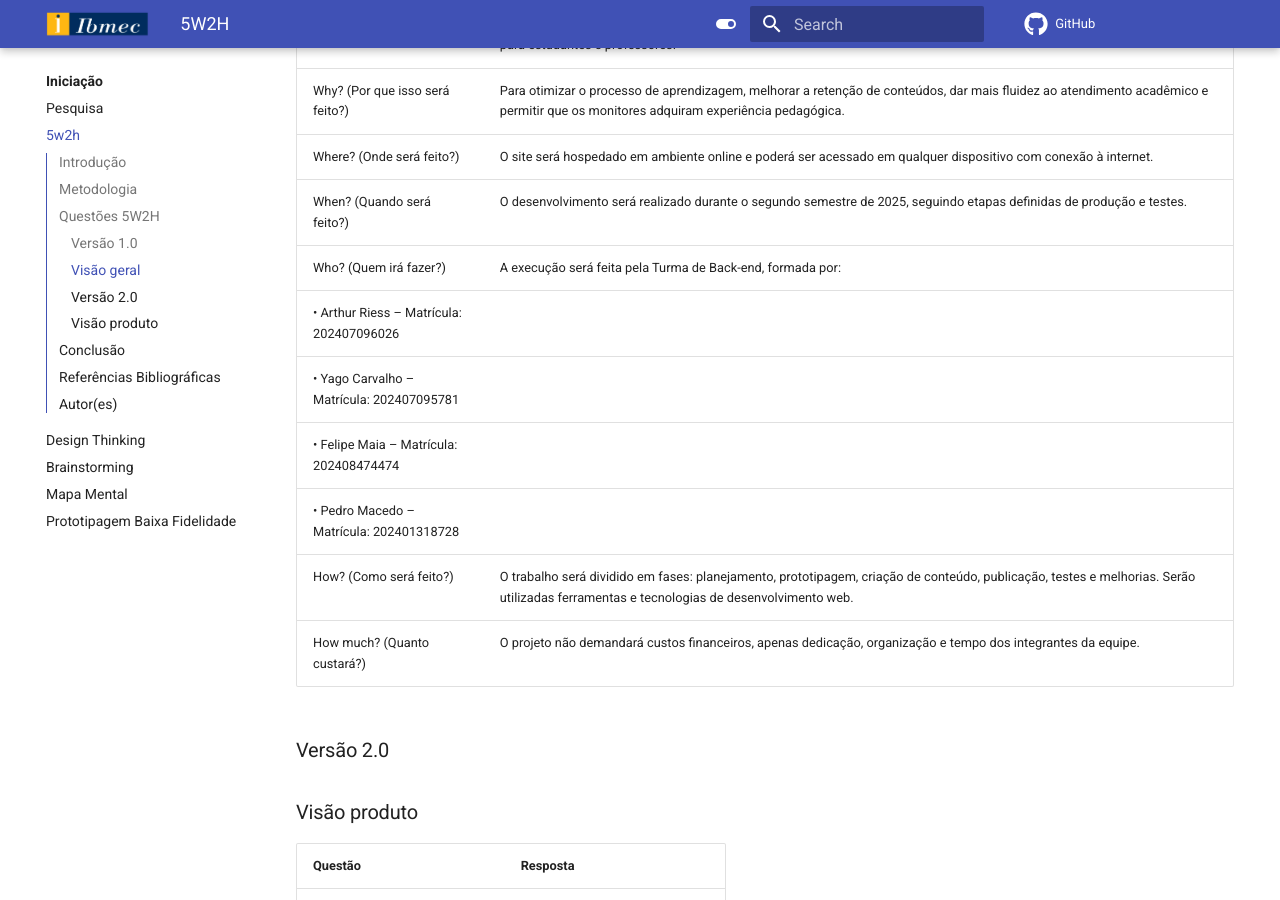
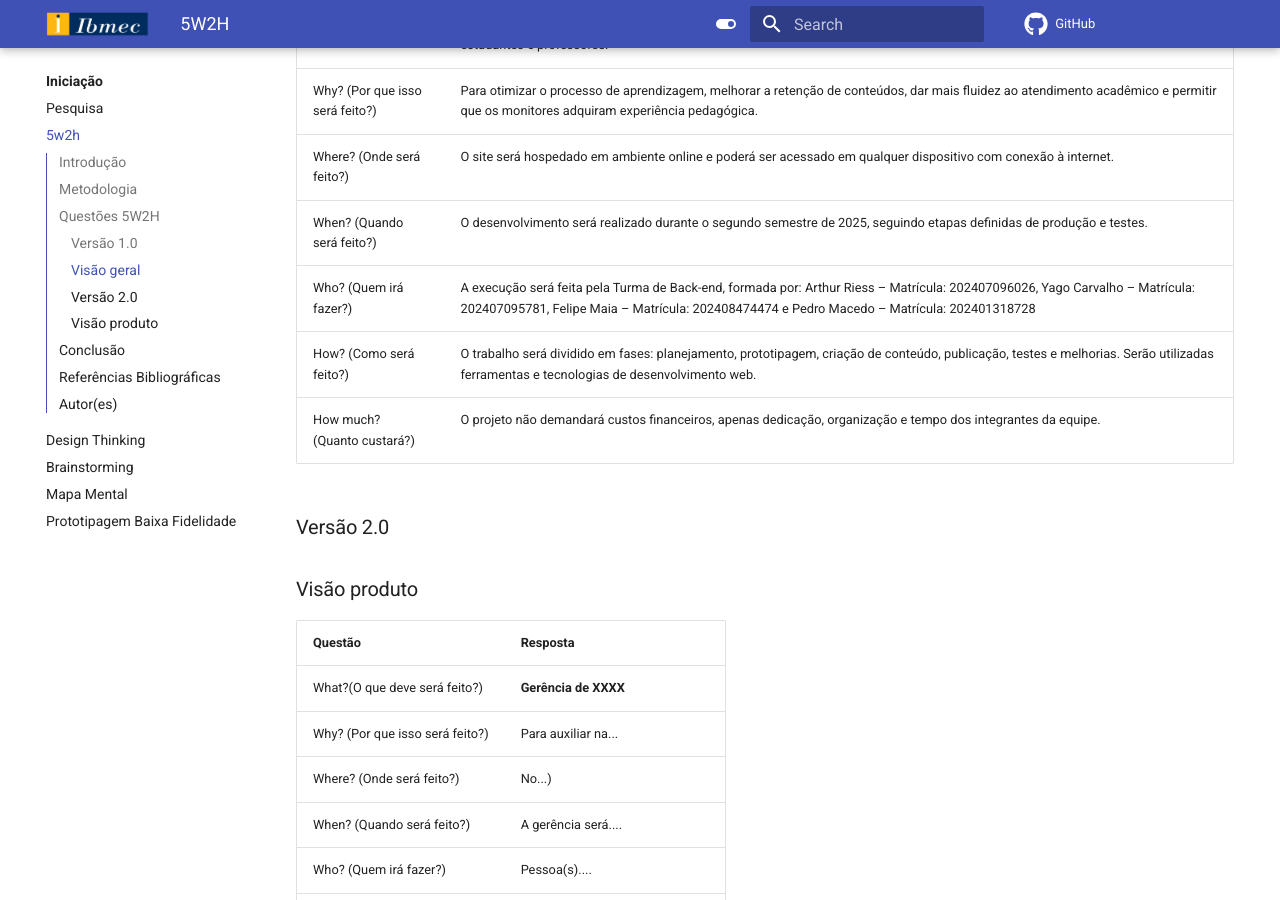
Before and after one commit to Projetos-de-Extensao/PBE_25.2_8004_II, an MkDocs documentation site: the page built from docs/Iniciacao/5w2h.md, in a window 1280 px wide and 900 px high, scrolled down 852 px. Built offline with MkDocs 1.6.1 and Material for MkDocs 9.7.7, drawn with Linux system fonts in a browser that asks for light colours; comment, search, counter and statistics services are not loaded.

```diff
--- a/docs/Iniciacao/5w2h.md
+++ b/docs/Iniciacao/5w2h.md
@@ -28,11 +28,7 @@
 |Why? (Por que isso será feito?)|Para otimizar o processo de aprendizagem, melhorar a retenção de conteúdos, dar mais fluidez ao atendimento acadêmico e permitir que os monitores adquiram experiência pedagógica.|
 |Where? (Onde será feito?)|O site será hospedado em ambiente online e poderá ser acessado em qualquer dispositivo com conexão à internet.|
 |When? (Quando será feito?)|O desenvolvimento será realizado durante o segundo semestre de 2025, seguindo etapas definidas de produção e testes.|
-|Who? (Quem irá fazer?)|A execução será feita pela Turma de Back-end, formada por:
-• Arthur Riess – Matrícula: 202407096026
-• Yago Carvalho – Matrícula: 202407095781
-• Felipe Maia – Matrícula: 202408474474
-• Pedro Macedo – Matrícula: 202401318728|
+|Who? (Quem irá fazer?)|A execução será feita pela Turma de Back-end, formada por: Arthur Riess – Matrícula: 202407096026, Yago Carvalho – Matrícula: 202407095781, Felipe Maia – Matrícula: 202408474474 e Pedro Macedo – Matrícula: 202401318728|
 |How? (Como será feito?)|O trabalho será dividido em fases: planejamento, prototipagem, criação de conteúdo, publicação, testes e melhorias. Serão utilizadas ferramentas e tecnologias de desenvolvimento web.|
 |How much? (Quanto custará?)|O projeto não demandará custos financeiros, apenas dedicação, organização e tempo dos integrantes da equipe.|
 
```
